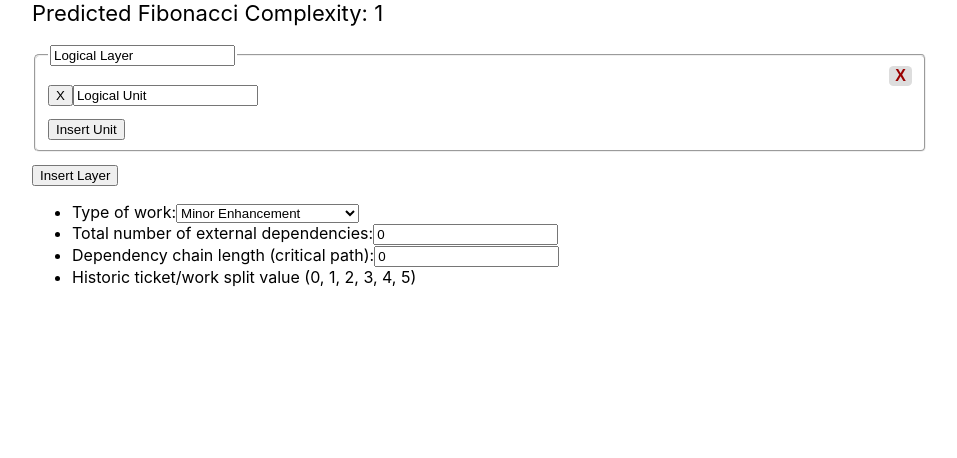
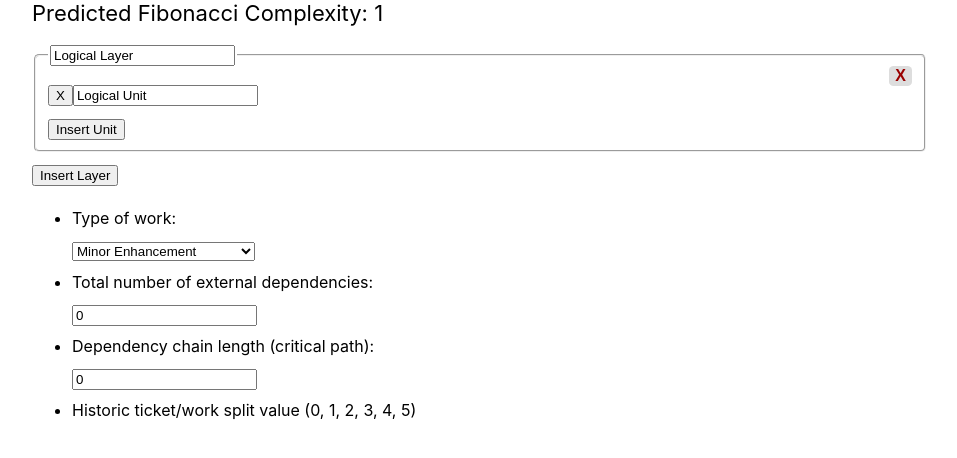
Before and after one commit to cmstead/story-sizer, a React (Create React App) app: page / in a window 1280 px wide. Shown: the top 458 px of the page, without its empty margins (160-1117 px from the left). Built offline with nearby package versions, Linux system fonts and the light colour scheme.

Commit message:
Rudimentary ui cleanup

```diff
--- a/src/App.css
+++ b/src/App.css
@@ -11,6 +11,14 @@ fieldset {
 
 fieldset div input, fieldset legend {
   margin-bottom: 12px;
+}
+
+li {
+  line-height: 32px;
+}
+
+label {
+  display: block;
 }
 
 .remove-layer {
@@ -37,3 +45,10 @@ fieldset div input, fieldset legend {
   font-weight: bold;
   padding: 0 5px;
 }
+
+@media only screen and (min-width: 200px) {
+  label {
+    display: block;
+    width: auto;
+  }
+}
--- a/src/Components/CriticalPathDepth/index.tsx
+++ b/src/Components/CriticalPathDepth/index.tsx
@@ -16,7 +16,7 @@ export default function CriticalPathDepth() {
 
     return (
             <li>
-                Dependency chain length (critical path):
+                <label>Dependency chain length (critical path):</label>
                 <input
                     type="number"
                     value={criticalPathDepth}
```
